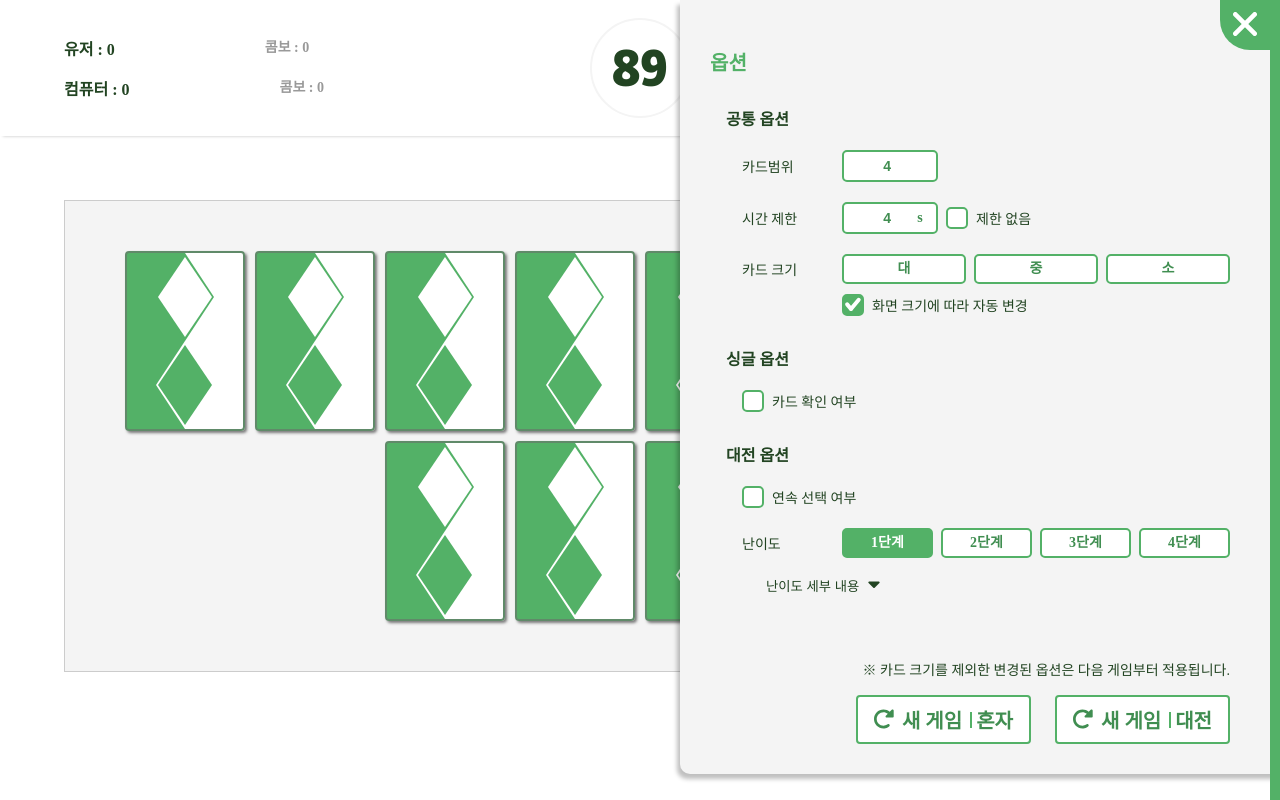
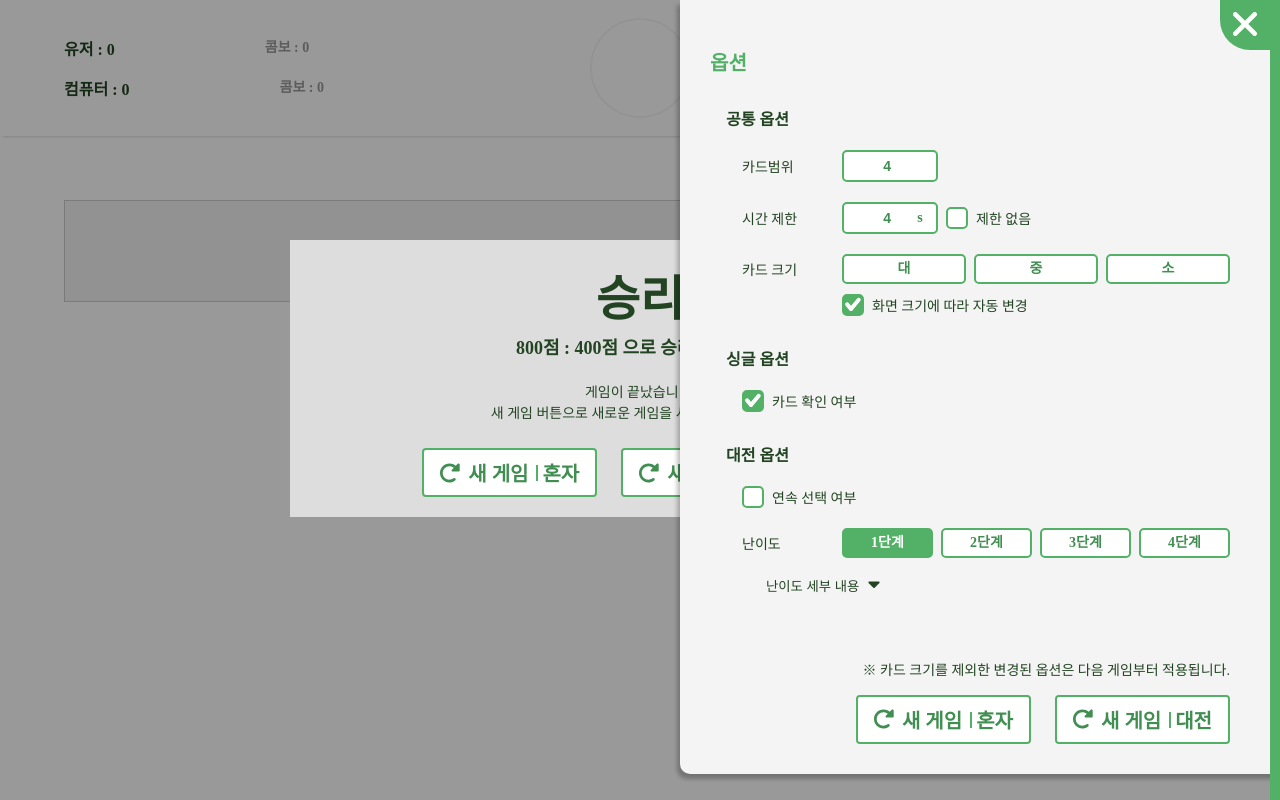
Before and after one commit to uauu89/cardMatch2, a React (Vite) app: page / in a window 1280 px wide. Both pictures are taken after a click on the button 1245 px from the left and 25 px from the top of the page. Built offline with nearby package versions, Linux system fonts and the light colour scheme.

Commit message:
wip card rendering

```diff
--- a/src/App.tsx
+++ b/src/App.tsx
@@ -10,17 +10,33 @@ import "./CSS/utility.css";
 import { useState } from 'react';
 
 function App() {
-    const [gameStart, setGameStart] = useState<boolean>(true);
+    const [gameStart, setGameStart] = useState<boolean>(false);
+
+    const [endRendering, setEndRendering] = useState<boolean>(false);
+
+    const [opt_previewAnimation, setOpt_previewAnimation] = useState<boolean>(true);
+    const [opt_timer, setOpt_timer] = useState<number>(30);
+
 
     return (
         <>
-            <GameHUD />
+            <GameHUD
+                endRendering={endRendering}
+                opt_timer={opt_timer}
+            />
             <GameBoard
                 gameStart={gameStart}
-                setGameStart={setGameStart}
+                opt_previewAnimation = {opt_previewAnimation}
+                endRendering = {endRendering}
+                setEndRendering = {setEndRendering}
             />
-            <Settings />
-            {false && <GameOver />}
+            <Settings
+                opt_previewAnimation={opt_previewAnimation}
+                setOpt_previewAnimation={setOpt_previewAnimation}
+                opt_timer={opt_timer}
+                setOpt_timer={setOpt_timer}
+            />
+            {!gameStart && <GameOver setGameStart={setGameStart}/>}
         </>
     )
 }
--- a/src/component/GameBoard/Card.css
+++ b/src/component/GameBoard/Card.css
@@ -7,8 +7,12 @@
     cursor: pointer;
 
     transition: transform 0.3s;
-    transform-style: preserve-3d;
 
+
+    .card__previewWrapper{
+        height: 100%;
+        transform-style: preserve-3d;
+    }
     .card__face{
         position: absolute;
         inset: 0;
@@ -56,8 +60,9 @@
         content: "";
         position: absolute;
         border-radius: 4px;
-        width: 100%;
-        height: 100%;
+        /* width: 100%; */
+        /* height: 100%; */
+        inset: 0;
         background-color: rgba(0, 0, 0, 0.2);
         opacity: 0;
         z-index: -1;
@@ -65,7 +70,7 @@
     }
 
     &:not(.card--opend):hover{
-        transform: translate(-1px, -3px);
+        transform: translate(-1px, -6px);
 
         &::after{
             opacity: 1;
@@ -75,8 +80,15 @@
 
     }
     &.card--opend{
-        /* .back{transform: rotateY(180deg);}
-        .front{transform: rotateY(360deg);} */
+        .back{transform: rotateY(180deg);}
+        .front{transform: rotateY(360deg);}
+
+        &::after{
+            left: 50%;
+            right: 50%;
+            opacity: 0;
+        }
+
     }
 }
 
@@ -128,43 +140,36 @@
 
 
 
-.card--animation-preview{
+.card--animation-rendering{
     opacity: 0;
-    animation-name: card--previewAnimation--opacity, card--preview--animation;
-    animation-duration: 0.4s, 0.4s;
+    animation-name: initAnimation--opacity, initAnimation--bounce;
+    animation-duration: 400ms, 400ms;
     animation-timing-function: steps(1, start), ease-in-out;
     animation-delay: calc(var(--delayParam) * 60ms), calc(var(--delayParam) * 60ms + 100ms);
     animation-fill-mode: forwards, forwards;
-        /* opacity: 0; */
-        /* animation-name: card--previewAnimation--opacity;
-        animation-duration: 0.8s;
-        animation-timing-function: steps(1, start);
-        animation-delay: calc(var(--delayParam) * 100ms);
-        animation-fill-mode: forwards; */
 
-    /*
-    .back{
-        animation-name: card--preview-close, card--preview-open;
-        animation-duration: 1s, 0.8s;
-        animation-delay: calc(var(--delayParam) * 100ms), calc(var(--delayParam) * 50ms + 3s);
-        animation-fill-mode: forwards, forwards;
-    }
-    .front{
+    pointer-events: none;
+}
+.card--animation-preview{
+    animation-name: initAnimation--preview;
+    animation-duration: 3s;
+    /* animation-timing-function: steps(1, start), ease-in-out; */
+    animation-delay: calc(var(--delayParam) * 100ms + var(--delay_preview) * 100ms);
+    animation-fill-mode: forwards;
+}
 
-        animation-name: card--preview-open, card--preview-close;
-        animation-duration: 1s, 0.8s;
-        animation-delay: calc(var(--delayParam) * 100ms), calc(var(--delayParam) * 50ms + 3s);
-        animation-fill-mode: forwards, forwards;
-    }
-    */
+@keyframes initAnimation--opacity {
+    from{opacity: 0;}
+    to{opacity: 1;}
 }
-@keyframes card--preview--animation {
-    /* 0%{transform: rotateY(0deg);}
+@keyframes initAnimation--preview {
+    0%{transform: rotateY(0deg);}
     20%{transform: rotateY(180deg);}
     80%{transform: rotateY(180deg);}
-    100%{transform: rotateY(0deg);}     */
+    100%{transform: rotateY(0deg);}
+}
+@keyframes initAnimation--bounce {
     0%{
-        /* visibility: hidden; */
         transform: translateY(0);
     }
     50%{
@@ -174,10 +179,10 @@
         transform: translateY(0px);
     }
 }
-@keyframes card--previewAnimation--opacity {
-    from{opacity: 0;}
-    to{opacity: 1;}
-}
+
+
+
+/*
 @keyframes card--preview-open {
     0%{transform: rotateY(180deg);}
     100%{transform: rotateY(360deg);}
@@ -186,7 +191,7 @@
     0%{transform: rotateY(360deg);}
     100%{transform: rotateY(180deg);}
 }
-
+*/
 
 
 
--- a/src/component/GameBoard/Card.tsx
+++ b/src/component/GameBoard/Card.tsx
@@ -4,19 +4,70 @@ import "./Card.css"
 interface CardProps {
     order: number;
     cardNumber: number;
+    cardsCount: number;
     opend: boolean;
+    opt_previewAnimation: boolean;
+
+    isLastCard: boolean;
+    endRendering: boolean;
+    setEndRendering: React.Dispatch<React.SetStateAction<boolean>>;
+
+
     onClick: ()=>void;
+
 }
 
 
-export default function Card({order, cardNumber, opend, onClick} : CardProps){
+export default function Card({order, cardNumber, cardsCount, opend, opt_previewAnimation, isLastCard, endRendering, setEndRendering, onClick} : CardProps){
 
+    const styleAttr = {
+        "--delayParam" : order,
+        "--delay_preview" : cardsCount,
+    } as React.CSSProperties;
+
+    const handleAnimationEnd = (e: React.AnimationEvent<HTMLDivElement>)=>{
+        if(!isLastCard) return;
+
+        const targetAnimation = opt_previewAnimation
+            ? "initAnimation--preview"
+            : "initAnimation--bounce";
+        if(e.animationName !== targetAnimation) return;
+
+        setEndRendering(true);
+    }
 
     return (
         <div
-            className={`card ${opend ? "card--opend" : ""} card--animation-preview`}
-            style={{"--delayParam" : `${order}`} as React.CSSProperties}
-            onClick={onClick}
+            className={[
+                "card",
+                opend && "card--opend",
+                !endRendering && "card--animation-rendering",
+            ].filter(Boolean).join(" ")}
+
+            style={styleAttr}
+
+            onClick={()=>{
+                if(endRendering){
+                    onClick();
+                }
+            }}
+            // onAnimationEnd={(e)=>{
+            //     if(isLastCard){
+            //         const animationName = opt_previewAnimation? "initAnimation--preview" : "initAnimation--bounce";
+            //         if(e.animationName === animationName){
+            //             console.log("test, animation finish");
+            //             setEndRendering(true);
+            //         }
+            //     }
+            // }}
+            onAnimationEnd={handleAnimationEnd}
+        >
+            <div
+                className={[
+                    "card__previewWrapper",
+                    (opt_previewAnimation && !endRendering ) && "card--animation-preview",
+                ].filter(Boolean).join(" " )}
+
             >
                 <div className="card__face back">
                     <div className="card__deco--diamond top"></div>
@@ -31,5 +82,6 @@ export default function Card({order, cardNumber, opend, onClick} : CardProps){
                     </span>
                 </div>
             </div>
+        </div>
     )
 }
--- a/src/component/GameBoard/GameBoard.tsx
+++ b/src/component/GameBoard/GameBoard.tsx
@@ -7,10 +7,12 @@ import "./gameBoard.css"
 
 interface GameBoardProps {
     gameStart: boolean;
-    setGameStart: React.Dispatch<React.SetStateAction<boolean>>;
+    opt_previewAnimation: boolean;
+    endRendering: boolean;
+    setEndRendering: React.Dispatch<React.SetStateAction<boolean>>;
 }
 
-export default function GameBoard({gameStart, setGameStart}: GameBoardProps){
+export default function GameBoard({gameStart, opt_previewAnimation, endRendering, setEndRendering}: GameBoardProps){
 
 
     const [cards_value, setCards_value] = useState<number[]>([1, 1, 2, 2, 3, 3, 4, 4, 5, 5, 6, 6]);
@@ -58,7 +60,15 @@ export default function GameBoard({gameStart, setGameStart}: GameBoardProps){
                         key={`${index}-${number}`}
                         order={index}
                         cardNumber={number}
+                        cardsCount={cards_value.length}
                         opend={cards_opend[index]}
+                        opt_previewAnimation={opt_previewAnimation}
+
+                        isLastCard={index === cards_value.length - 1}
+
+                        endRendering={endRendering}
+                        setEndRendering={setEndRendering}
+
                         onClick={()=>changeCardState(index)}
                     />
                 )
--- a/src/component/GameHUD/GameHUD.tsx
+++ b/src/component/GameHUD/GameHUD.tsx
@@ -6,16 +6,18 @@ import "./GameHUD.css";
 
 
 interface HudProps{
-    modal_settings: boolean;
-    setModal_settings: React.Dispatch<React.SetStateAction<boolean>>;
+    // modal_settings: boolean;
+    // setModal_settings: React.Dispatch<React.SetStateAction<boolean>>;
+    endRendering: boolean;
+    opt_timer: number;
 }
 
-const GameHUD = ()=>{
+const GameHUD = ({endRendering, opt_timer} : HudProps)=>{
 
     return (
         <div className="GameHUD">
             <Score />
-            <Timer />
+            <Timer endRendering={endRendering} opt_timer={opt_timer}/>
             <div className="GameButton__container">
                 <GameButton gameMode="single"/>
                 <GameButton gameMode="vs"/>
--- a/src/component/GameHUD/Timer.tsx
+++ b/src/component/GameHUD/Timer.tsx
@@ -1,13 +1,25 @@
-import { useState } from "react";
+import { useEffect, useState } from "react";
 import "./Timer.css"
 
-const Timer = ()=>{
+interface TimerProps {
+    endRendering: boolean;
+    opt_timer: number;
+}
 
-    const [time, setTime] = useState(89)
+const Timer = ({endRendering, opt_timer} : TimerProps)=>{
+
+    const [time, setTime] = useState(opt_timer);
+
+
+    useEffect(()=>{
+        if(endRendering){
+            console.log("timer Excute");
+        }
+    }, [endRendering])
 
     return(
         <div className="Timer">
-            {time}
+            {endRendering && time}
         </div>
     )
 }
--- a/src/component/GameOver/GameOver.tsx
+++ b/src/component/GameOver/GameOver.tsx
@@ -1,7 +1,11 @@
 import GameButton from "../ui/GameButton";
 import "./GameOver.css"
 
-const GameOver = ()=>{
+interface GameOverProps{
+    setGameStart: React.Dispatch<React.SetStateAction<boolean>>
+}
+
+const GameOver = ({setGameStart}: GameOverProps)=>{
 
     return (
         <div className="GameOver__bg">
@@ -32,6 +36,7 @@ const GameOver = ()=>{
                 <div className="GameButtonWrap">
                     <GameButton gameMode="single"/>
                     <GameButton gameMode="vs"/>
+                    <button type="button" onClick={()=>{setGameStart(prev=>!prev)}}> test </button>
                 </div>
             </div>
 
--- a/src/component/Settings/Settings.tsx
+++ b/src/component/Settings/Settings.tsx
@@ -9,9 +9,18 @@ import IconGear from "../../assets/icons/IconGear";
 import IconXmark from "../../assets/icons/IconXmark";
 import IconCaretDown from "../../assets/icons/IconCaretDown";
 
-const Settings = ()=>{
+interface SettingsProps{
+    opt_previewAnimation: boolean;
+    setOpt_previewAnimation: React.Dispatch<React.SetStateAction<boolean>>;
+    opt_timer: number;
+    setOpt_timer: React.Dispatch<React.SetStateAction<number>>;
+}
+
+const Settings = ({opt_previewAnimation, setOpt_previewAnimation, opt_timer, setOpt_timer}: SettingsProps)=>{
     const [modal_settings, setModal_settings] = useState<boolean>(false);
     const [switch_difficultyConfig, setSwitch_difficultyConfig]  = useState<boolean>(false);
+
+    const tempCheckHandler = ()=>{};
 
     return (
         <div className="settings_container">
@@ -56,9 +65,11 @@ const Settings = ()=>{
                                 value={4}
                             />
                             <InputCheck
-                                labelText="제한 없음"
                                 checked={false}
-                            />
+                                checkHandler={setOpt_previewAnimation}
+                            >
+                                제한 없음
+                            </InputCheck>
 
                         </div>
 
@@ -90,9 +101,11 @@ const Settings = ()=>{
 
                         <div className="gridColSpan">
                             <InputCheck
-                                labelText="화면 크기에 따라 자동 변경"
                                 checked={true}
-                            />
+                                checkHandler={setOpt_previewAnimation}
+                            >
+                                화면 크기에 따라 자동 변경
+                            </InputCheck>
                         </div>
                     </div>
 
@@ -105,9 +118,11 @@ const Settings = ()=>{
 
                     <div className="settings_item">
                         <InputCheck
-                            labelText="카드 확인 여부"
-                            checked={false}
-                        />
+                            checked={opt_previewAnimation}
+                            checkHandler={setOpt_previewAnimation}
+                        >
+                        카드 확인 여부
+                        </InputCheck>
                     </div>
 
                 </section>
@@ -117,9 +132,11 @@ const Settings = ()=>{
 
                     <div className="settings_item">
                         <InputCheck
-                            labelText="연속 선택 여부"
                             checked={false}
-                        />
+                            checkHandler={setOpt_previewAnimation}
+                        >
+                            연속 선택 여부
+                        </InputCheck>
                     </div>
 
                     <div className="settings_item grid">
```
Also changed, not shown: src/component/ui/InputCheck.tsx (+10 -4 lines). Lines whose indentation alone changed are shown as unchanged.
